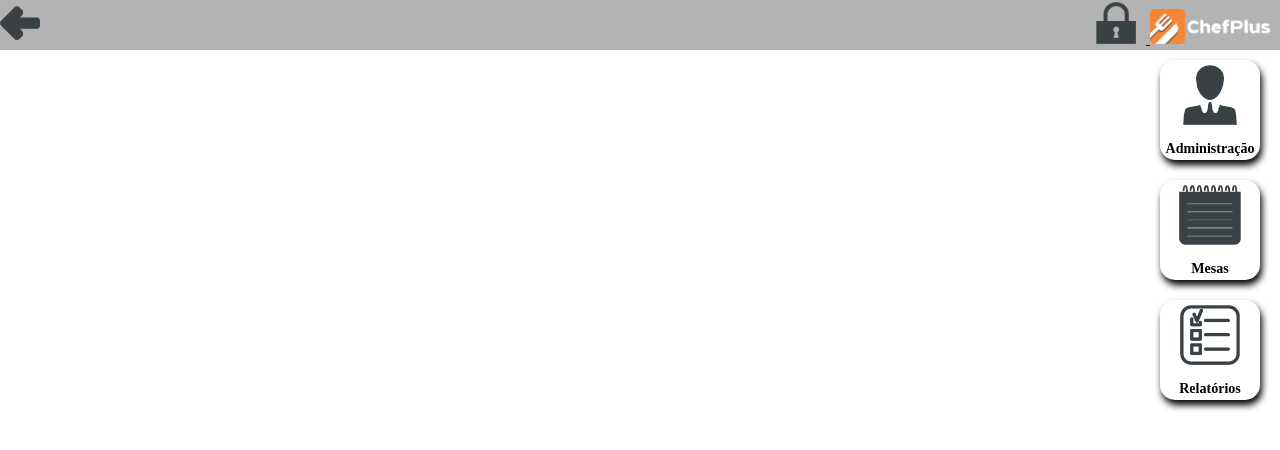
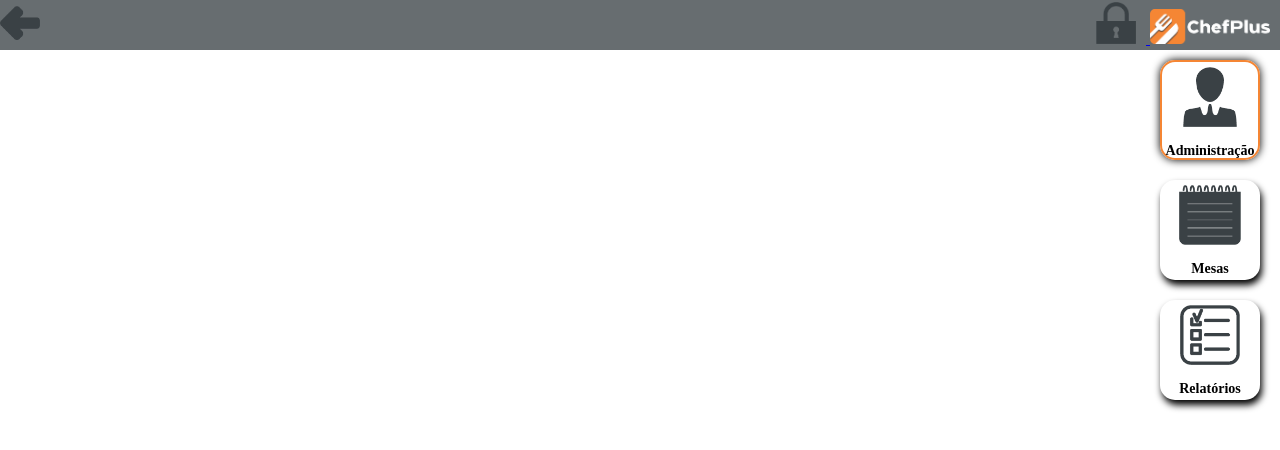
Before and after one commit to CHEFPLUS/Matheus, a plain HTML site: page index.html in a window 1280 px wide. In both pictures the pointer is over the element "Administração". Drawn offline with Linux system fonts and the light colour scheme.

Commit message:
MODIFICAÇÃO EFEITO NO BOTÃO

```diff
--- a/assets/styles.css
+++ b/assets/styles.css
@@ -4,7 +4,7 @@
   margin: 0;
 }
 .cabeca {
-    background-color: #b3b3b3;
+    background-color: #3a4145c4;
     height: 50px;
     width: 100vw;
     display: flex;
@@ -53,6 +53,7 @@
     margin-right: 20px;
     cursor: pointer;
 
+
   }
 
   .botoesLateral img {
@@ -60,11 +61,35 @@
       margin-bottom: 15px;
 
 
-  }
 
-  .botoesLateral .descricaomenu {
 
   }
 
 
+    /* efeito nos botoes */
+  .botoesLateral:hover{
+
+
+    text-decoration:none;
+    background:transparent;
+    outline:none;
+    transition: 300ms;
+
+
+
+  }
+
+  .botoesLateral:hover{
+    border: 2px solid #F58634;
+    box-shadow: 0 0 8px;
+  }
+  .botoesLateral:focus{
+
+    border: 2px solid #F58634;
+    background:#F58634;
+    box-shadow: 0 0 2px #F58634;
+  }
+
+
+
    /* fim Botoes lado direito */
```
